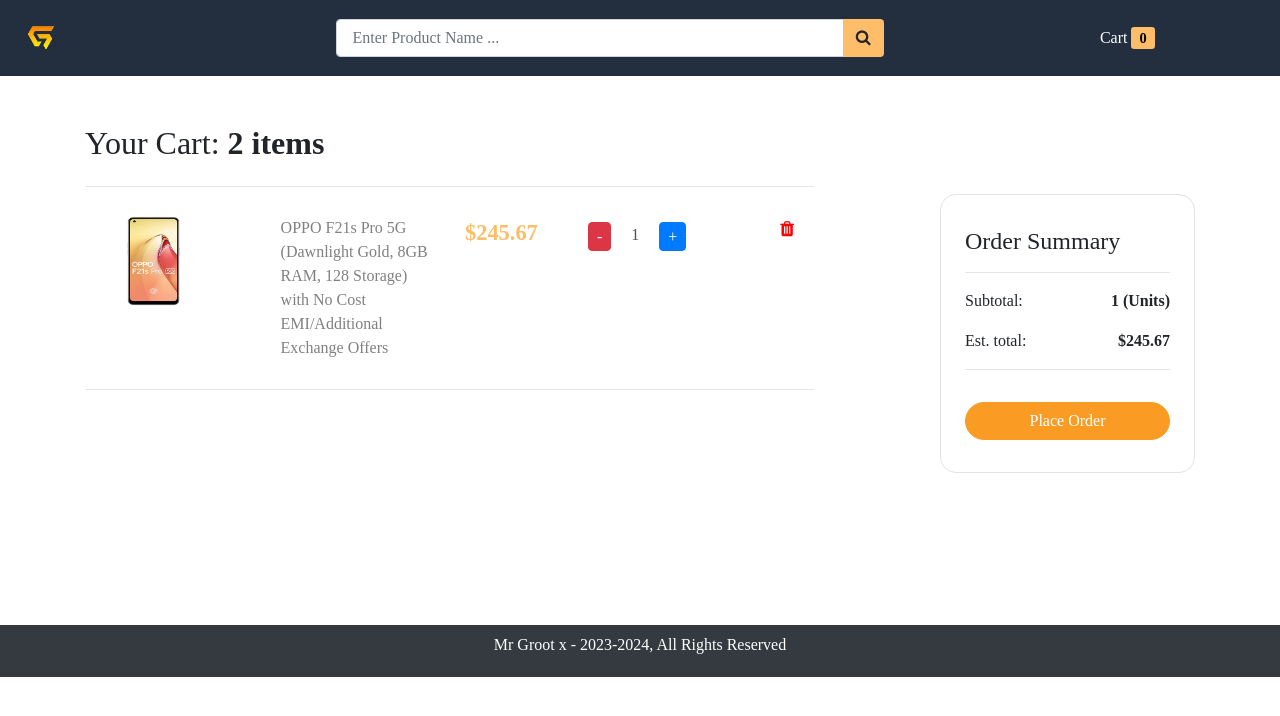
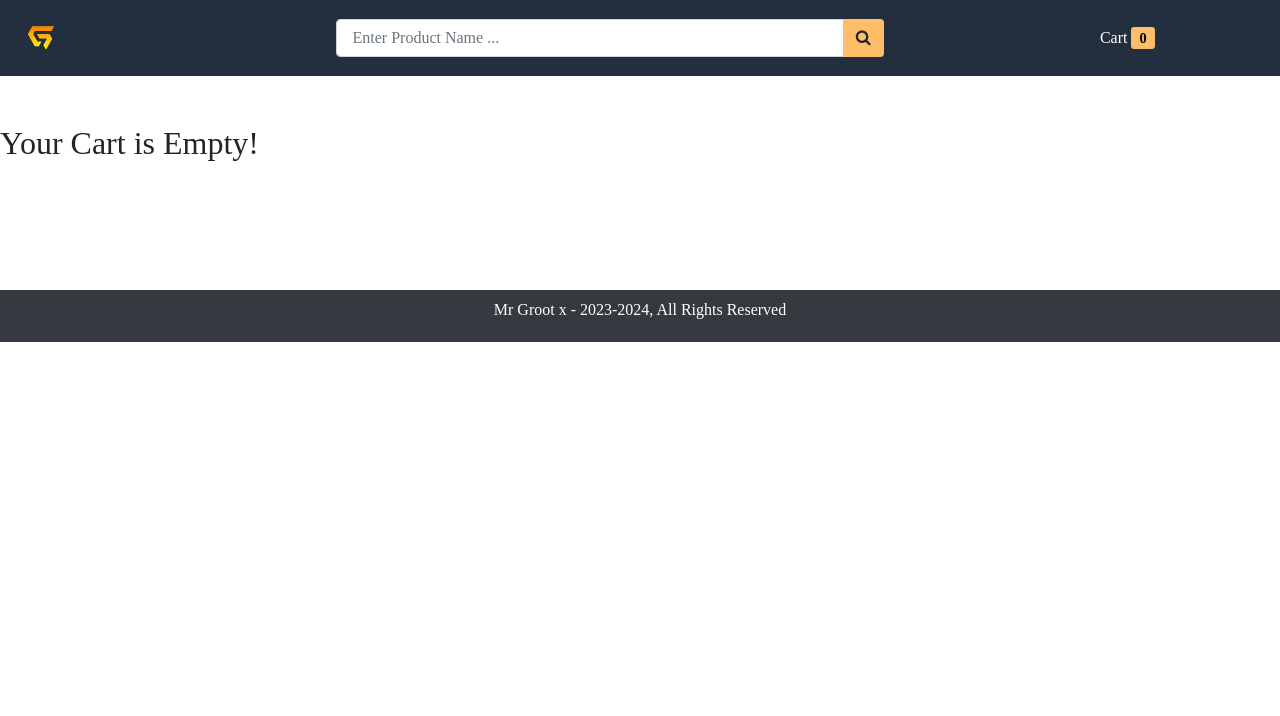
Before and after one commit to MrGrootx/react-ecommerce-website, a React (Create React App) app in the folder frontend/: page /cart in a window 1280 px wide. Shown: the top 716 px of the page. Built offline with nearby package versions, Linux system fonts and the light colour scheme.

Commit message:
cart section updated

```diff
--- a/frontend/src/components/Header.js
+++ b/frontend/src/components/Header.js
@@ -1,7 +1,7 @@
 import { Link } from "react-router-dom";
 import Search from "./Search";
 
-export default function Header({ cartItems }) {
+export default function Header({ cartItems, setCartItems }) {
   return (
     <nav className="navbar row">
       <div className="col-12 col-md-3">
--- a/frontend/src/pages/Cart.js
+++ b/frontend/src/pages/Cart.js
@@ -1,75 +1,118 @@
-export default function Cart() {
-  return (
+import {Fragment, useState} from 'react';
+import { Link } from 'react-router-dom';
+import {toast} from 'react-toastify';
+
+export default function Cart({cartItems, setCartItems}) {
+    const [complete, setComplete] = useState(false);
+
+    function increaseQty(item) {
+        if (item.product.stock == item.qty) {
+            return;
+        }
+        const updatedItems = cartItems.map((i) => {
+            if(i.product._id == item.product._id) {
+                i.qty++
+            }
+            return i;
+        })
+        setCartItems(updatedItems)
+    }
+
+    function decreaseQty(item) {
+        if (item.qty > 1) {
+            const updatedItems = cartItems.map((i) => {
+                if(i.product._id == item.product._id) {
+                    i.qty--
+                }
+                return i;
+            })
+            setCartItems(updatedItems)
+        }
+    }
+
+    function removeItem(item) {
+        const updatedItems = cartItems.filter((i) => {
+            if(i.product._id !== item.product._id) {
+                return true;
+            }
+        })
+        setCartItems(updatedItems)
+    }
+
+    function placeOrderHandler() {
+        fetch(process.env.REACT_APP_API_URL+'/order', {
+            method: 'POST',
+            headers: {'Content-Type': 'application/json'},
+            body: JSON.stringify(cartItems)
+        })
+        .then(() => {
+            setCartItems([]);
+            setComplete(true);
+            toast.success("Order Success!")
+        })
+    }
+
+
+
+    return  cartItems.length > 0 ? <Fragment>
                 <div class="container container-fluid">
-      <h2 class="mt-5">
-        Your Cart: <b>2 items</b>
-      </h2>
-
+                    <h2 class="mt-5">Your Cart: <b>{cartItems.length} items</b></h2>
                     <div class="row d-flex justify-content-between">
                         <div class="col-12 col-lg-8">
+                            {cartItems.map((item) =>
+                            (<Fragment>
                                 <hr />
                                 <div class="cart-item">
                                     <div class="row">
                                         <div class="col-4 col-lg-3">
-                <img
-                  src="/images/products/1.jpg"
-                  alt="Laptop"
-                  height="90"
-                  width="115"
-                />
+                                            <img src={item.product.images[0].image} alt={item.product.name} height="90" width="115" />
                                         </div>
 
                                         <div class="col-5 col-lg-3">
-                <a href="#https/">
-                  OPPO F21s Pro 5G (Dawnlight Gold, 8GB RAM, 128 Storage) with
-                  No Cost EMI/Additional Exchange Offers
-                </a>
+                                            <Link to={"/product/"+item.product._id} >{item.product.name}</Link>
                                         </div>
 
+
                                         <div class="col-4 col-lg-2 mt-4 mt-lg-0">
-                <p id="card_item_price">$245.67</p>
+                                            <p id="card_item_price">${item.product.price}</p>
                                         </div>
 
                                         <div class="col-4 col-lg-3 mt-4 mt-lg-0">
                                             <div class="stockCounter d-inline">
-                  <span class="btn btn-danger minus">-</span>
-                  <input
-                    type="number"
-                    class="form-control count d-inline"
-                    value="1"
-                    readOnly
-                  />
+                                                <span class="btn btn-danger minus" onClick={() => decreaseQty(item)}>-</span>
+                                                <input type="number" class="form-control count d-inline" value={item.qty} readOnly />
 
-                  <span class="btn btn-primary plus">+</span>
+                                                <span class="btn btn-primary plus" onClick={() => increaseQty(item)}>+</span>
                                             </div>
                                         </div>
 
                                         <div class="col-4 col-lg-1 mt-4 mt-lg-0">
-                <i id="delete_cart_item" class="fa fa-trash btn btn-danger"></i>
+                                            <i id="delete_cart_item" onClick={() => removeItem(item)} class="fa fa-trash btn btn-danger"></i>
+                                        </div>
+
                                     </div>
                                 </div>
-          </div>
-          <hr />
+                            </Fragment>)
+                            )}
+
                         </div>
 
                         <div class="col-12 col-lg-3 my-4">
                             <div id="order_summary">
                                 <h4>Order Summary</h4>
                                 <hr />
-            <p>
-              Subtotal: <span class="order-summary-values">1 (Units)</span>
-            </p>
-            <p>
-              Est. total: <span class="order-summary-values">$245.67</span>
-            </p>
+                                <p>Subtotal:  <span class="order-summary-values">{cartItems.reduce((acc,item)=> (acc + item.qty), 0)} (Units)</span></p>
+                                <p>Est. total: <span class="order-summary-values">${Number(cartItems.reduce((acc,item)=> (acc + item.product.price * item.qty), 0)).toFixed(2)}</span></p>
 
                                 <hr />
-            <button id="checkout_btn" class="btn btn-primary btn-block">
-              Place Order
-            </button>
+                                <button id="checkout_btn" onClick={placeOrderHandler} class="btn btn-primary btn-block">Place Order</button>
                             </div>
                         </div>
                     </div>
                 </div>
-  );
+            </Fragment> : (!complete ? <h2 className='mt-5'>Your Cart is Empty!</h2>
+            : <Fragment>
+                <h2 className='mt-5'>Order Complete!</h2>
+                <p>Your order has been placed succesfully.</p>
+            </Fragment>)
 }
```
Lines whose indentation alone changed are shown as unchanged.
